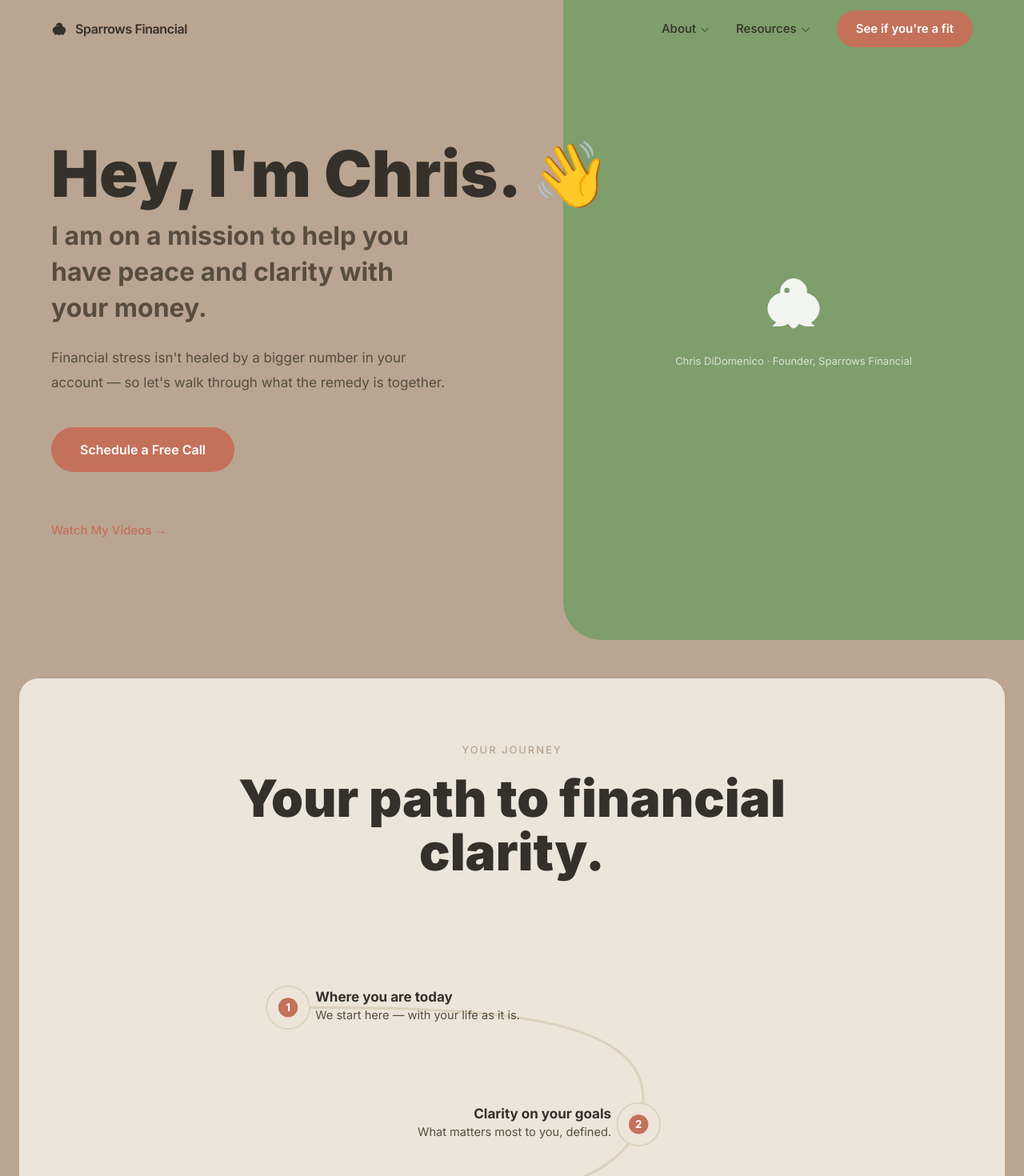
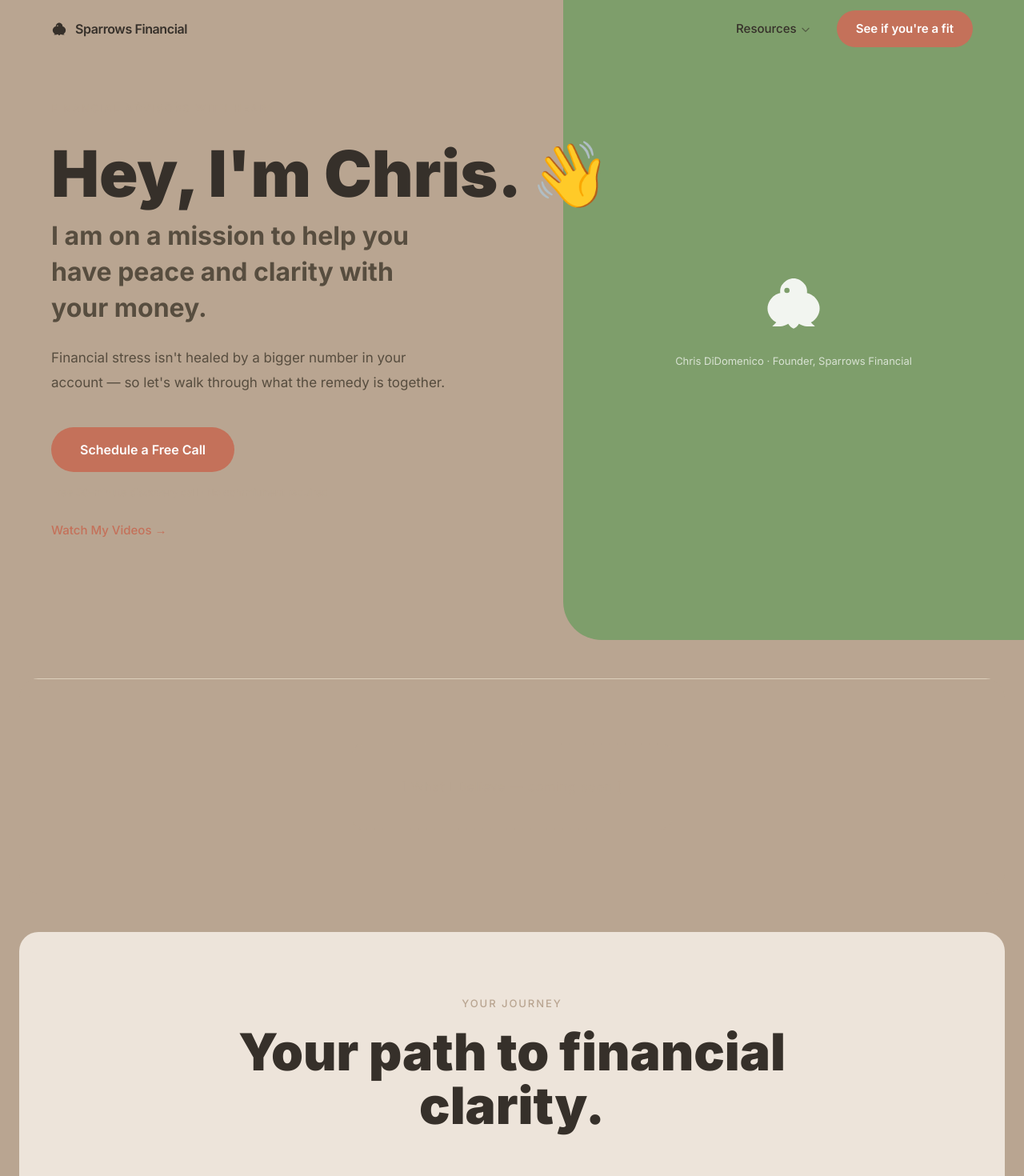
Before and after one commit to ChrisDiDomenico/sparrows-financial, a Next.js app: page / in a window 1280 px wide. Shown: the top 1470 px of the page at 80% size. Built offline with nearby package versions, Linux system fonts and the light colour scheme; a web font is replaced by a local one.

Commit message:
Add what I believe placeholder and clean up navbar

```diff
--- a/src/app/page.tsx
+++ b/src/app/page.tsx
@@ -2,6 +2,7 @@ import Navbar from '@/components/layout/Navbar';
 import Footer from '@/components/layout/Footer';
 import Image from 'next/image';
 import Hero from '@/components/sections/Hero';
+import WhatIBelieve from '@/components/sections/WhatIBelieve';
 import Philosophy from '@/components/sections/Philosophy';
 import ClientJourney from '@/components/sections/ClientJourney';
 import MeetChris from '@/components/sections/MeetChris';
@@ -23,6 +24,11 @@ export default function HomePage() {
         <Hero />
 
         <div style={{ background: '#b9a591', display: 'flex', flexDirection: 'column', gap: '48px', padding: '48px 24px 96px' }}>
+
+          {/* WhatIBelieve placeholder */}
+          <div style={{ ...block, background: '#b9a591' }}>
+            <WhatIBelieve />
+          </div>
 
           {/* 1 — Philosophy: bone */}
           <div style={{ ...block, background: '#ede4da' }}>
--- a/src/components/layout/Navbar.tsx
+++ b/src/components/layout/Navbar.tsx
@@ -13,59 +13,6 @@ const SparrowIcon = () => (
     />
     <circle cx="9.5" cy="7.5" r="1" fill="#b9a591" />
   </svg>
-);
-
-const AboutMenu = () => (
-  <div
-    style={{
-      background: '#faf6f0',
-      borderTop: '1px solid #ddd0bc',
-      boxShadow: '0 24px 60px rgba(54,48,42,0.10)',
-    }}
-    className="absolute top-full left-1/2 -translate-x-1/2 w-[680px] py-10 px-10 rounded-b-2xl z-50"
-  >
-    <div className="grid grid-cols-3 gap-8">
-      <div>
-        <p className="uppercase tracking-[0.15em] text-[11px] font-medium mb-5" style={{ color: '#b9a591' }}>
-          Who We Are
-        </p>
-        <div className="flex flex-col gap-3">
-          <Link href="/about" className="text-[17px] font-medium hover:text-[#c4715a] transition-colors" style={{ color: '#36302a' }}>
-            Our Story
-          </Link>
-          <Link href="/sparrows-program" className="text-[17px] font-medium hover:text-[#c4715a] transition-colors" style={{ color: '#36302a' }}>
-            The Sparrows Program
-          </Link>
-        </div>
-      </div>
-      <div>
-        <p className="uppercase tracking-[0.15em] text-[11px] font-medium mb-5" style={{ color: '#b9a591' }}>
-          How We Work
-        </p>
-        <div className="flex flex-col gap-3">
-          <Link href="/process" className="text-[17px] font-medium hover:text-[#c4715a] transition-colors" style={{ color: '#36302a' }}>
-            Our Process
-          </Link>
-          <Link href="/pricing" className="text-[17px] font-medium hover:text-[#c4715a] transition-colors" style={{ color: '#36302a' }}>
-            Pricing
-          </Link>
-        </div>
-      </div>
-      <div>
-        <div className="rounded-xl p-6 h-full flex flex-col justify-between" style={{ background: '#36302a' }}>
-          <div>
-            <p className="text-white font-semibold text-[18px] leading-snug mb-2">Schedule a Free Call</p>
-            <p className="text-[14px] leading-relaxed mb-5" style={{ color: '#b9a591' }}>
-              Start with a no-obligation 30-minute conversation.
-            </p>
-          </div>
-          <Link href={SCHEDULE_URL} className="text-[14px] font-medium hover:opacity-80 transition-opacity" style={{ color: '#c4715a' }}>
-            Book Now →
-          </Link>
-        </div>
-      </div>
-    </div>
-  </div>
 );
 
 const ResourcesMenu = () => (
@@ -118,7 +65,7 @@ const ResourcesMenu = () => (
 
 export default function Navbar() {
   const [scrolled, setScrolled] = useState(false);
-  const [activeMenu, setActiveMenu] = useState<'about' | 'resources' | null>(null);
+  const [activeMenu, setActiveMenu] = useState<'resources' | null>(null);
   const [mobileOpen, setMobileOpen] = useState(false);
   const closeTimer = useRef<ReturnType<typeof setTimeout> | null>(null);
 
@@ -128,7 +75,7 @@ export default function Navbar() {
     return () => window.removeEventListener('scroll', onScroll);
   }, []);
 
-  const openMenu = (menu: 'about' | 'resources') => {
+  const openMenu = (menu: 'resources') => {
     if (closeTimer.current) clearTimeout(closeTimer.current);
     setActiveMenu(menu);
   };
@@ -159,38 +106,6 @@ export default function Navbar() {
 
         {/* Desktop nav */}
         <div className="hidden md:flex items-center gap-8">
-          {/* About dropdown */}
-          <div
-            className="relative"
-            onMouseEnter={() => openMenu('about')}
-            onMouseLeave={scheduleClose}
-          >
-            <button
-              className="flex items-center gap-1 text-[15px] font-medium transition-colors hover:text-[#c4715a]"
-              style={{ color: '#36302a' }}
-              onClick={() => setActiveMenu(activeMenu === 'about' ? null : 'about')}
-            >
-              About
-              <svg className="w-3.5 h-3.5 mt-0.5 opacity-60" fill="none" viewBox="0 0 24 24" stroke="currentColor">
-                <path strokeLinecap="round" strokeLinejoin="round" strokeWidth={2} d="M19 9l-7 7-7-7" />
-              </svg>
-            </button>
-            <AnimatePresence>
-              {activeMenu === 'about' && (
-                <motion.div
-                  initial={{ opacity: 0, y: -8 }}
-                  animate={{ opacity: 1, y: 0 }}
-                  exit={{ opacity: 0, y: -8 }}
-                  transition={{ duration: 0.18 }}
-                  onMouseEnter={() => openMenu('about')}
-                  onMouseLeave={scheduleClose}
-                >
-                  <AboutMenu />
-                </motion.div>
-              )}
-            </AnimatePresence>
-          </div>
-
           {/* Resources dropdown */}
           <div
             className="relative"
@@ -274,11 +189,6 @@ export default function Navbar() {
             style={{ background: '#b9a591' }}
           >
             <nav className="flex flex-col gap-6 text-[28px] font-bold" style={{ color: '#36302a' }}>
-              <Link href="/about" onClick={() => setMobileOpen(false)}>Our Story</Link>
-              <Link href="/sparrows-program" onClick={() => setMobileOpen(false)}>The Sparrows Program</Link>
-              <Link href="/process" onClick={() => setMobileOpen(false)}>Our Process</Link>
-              <Link href="/pricing" onClick={() => setMobileOpen(false)}>Pricing</Link>
-              <div className="w-12 h-px my-2" style={{ background: '#ddd0bc' }} />
               <Link href="/blog" onClick={() => setMobileOpen(false)}>Blog</Link>
               <Link href="/faq" onClick={() => setMobileOpen(false)}>FAQ</Link>
               <Link href="/who-we-serve" onClick={() => setMobileOpen(false)}>Who We Serve</Link>
--- /dev/null
+++ b/src/components/sections/WhatIBelieve.tsx
@@ -0,0 +1,29 @@
+export default function WhatIBelieve() {
+  return (
+    <section
+      style={{
+        background: '#b9a591',
+        borderTop: '1px solid #ddd0bc',
+        paddingTop: '80px',
+        paddingBottom: '80px',
+        display: 'flex',
+        justifyContent: 'center',
+        alignItems: 'center',
+      }}
+    >
+      <div
+        style={{
+          border: '2px dashed #b9a591',
+          borderRadius: '12px',
+          padding: '40px 60px',
+          color: '#b9a591',
+          fontSize: '16px',
+          fontFamily: 'var(--font-inter)',
+          letterSpacing: '0.05em',
+        }}
+      >
+        [ What I Believe — coming soon ]
+      </div>
+    </section>
+  );
+}
```
